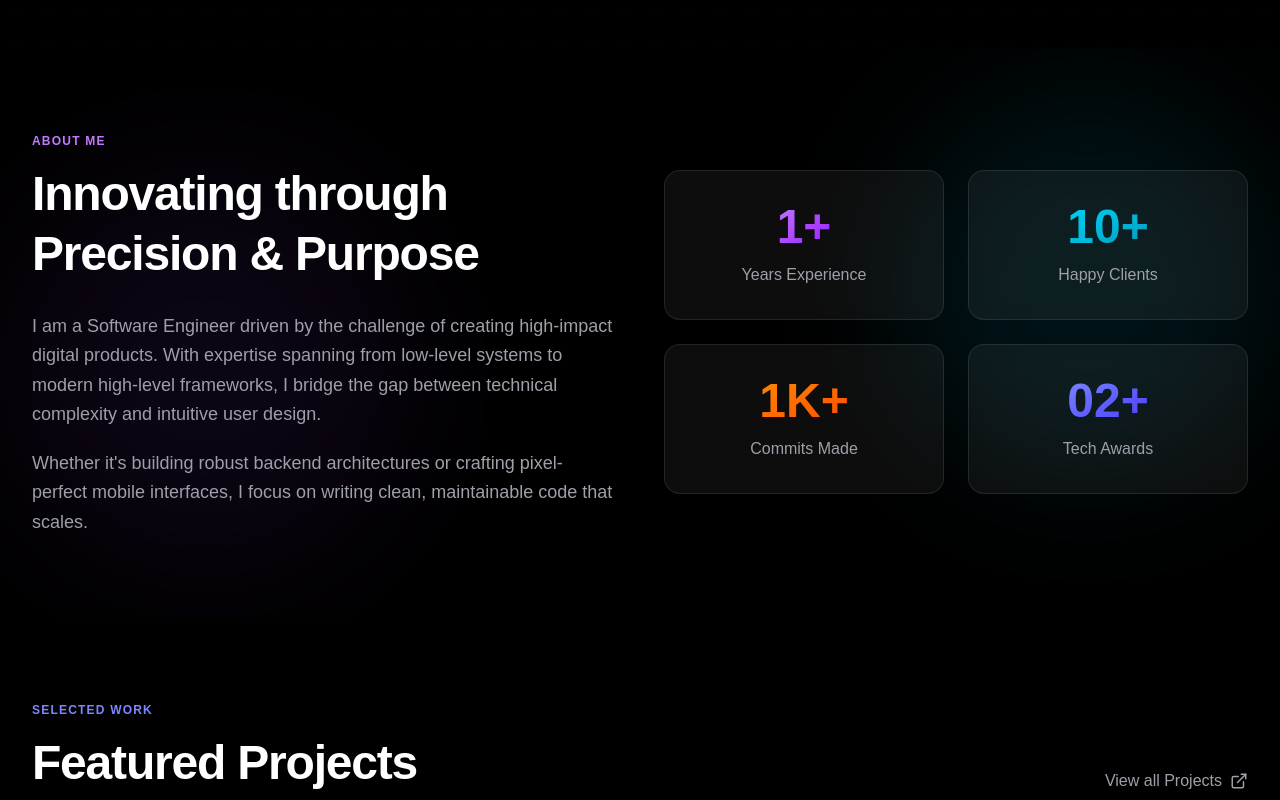
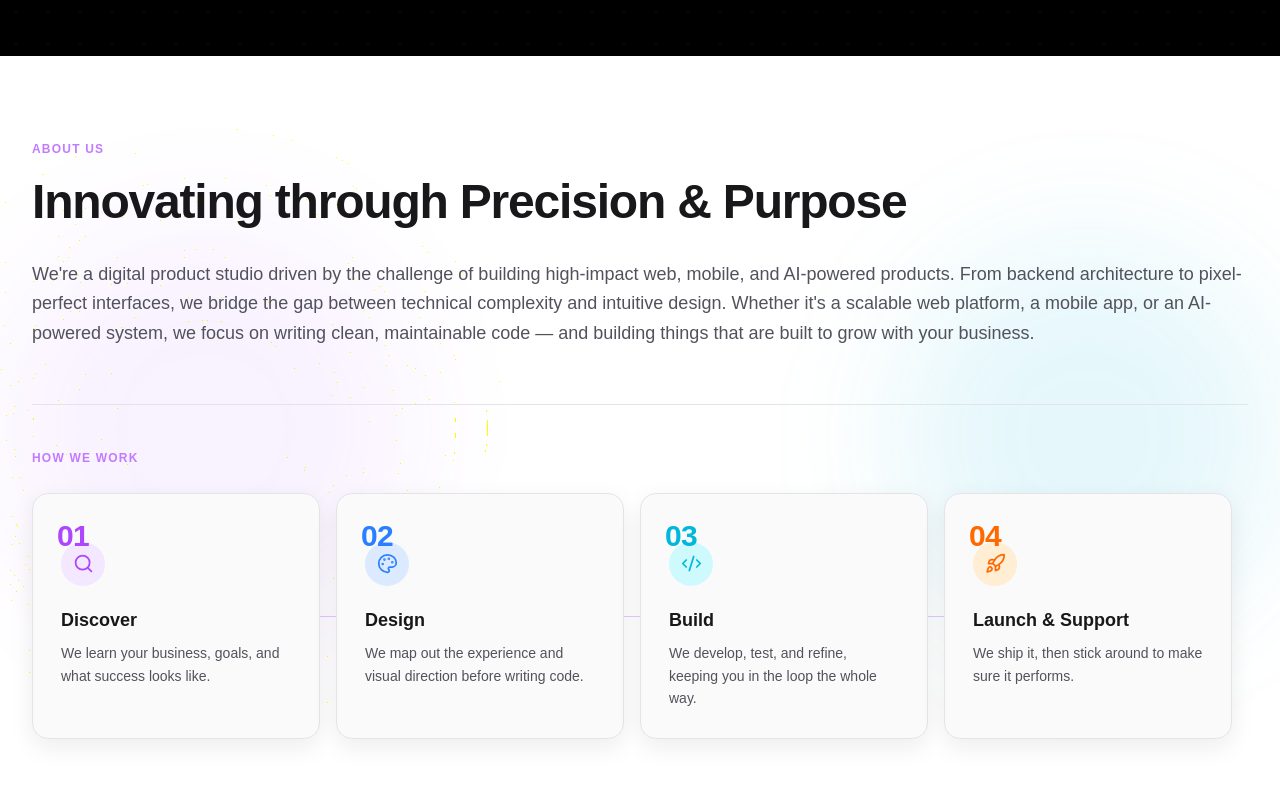
Before and after one commit to muhassannaeem/mu-hassan-naeem-portfolio, a Next.js app: page / in a window 1280 px wide. Shown: the part 1180-1980 px from the top of the page. Built offline with nearby package versions, Linux system fonts and the light colour scheme.

Commit message:
Refine about process cards

```diff
--- a/src/components/sections/About.tsx
+++ b/src/components/sections/About.tsx
@@ -2,6 +2,7 @@
 
 import React from 'react';
 import { motion, Variants } from 'framer-motion';
+import { Code2, Palette, Rocket, Search } from 'lucide-react';
 import Container from '@/components/ui/Container';
 import SectionHeading from '@/components/ui/SectionHeading';
 
@@ -25,95 +26,56 @@ const itemVariants: Variants = {
   },
 };
 
-const cardVariants: Variants = {
-  hidden: { opacity: 0, scale: 0.95, y: 20 },
-  visible: {
-    opacity: 1,
-    scale: 1,
-    y: 0,
-    transition: { duration: 0.5, ease: 'easeOut' },
-  },
-};
-
-interface StatCard {
-  value: string;
-  label: string;
-  gradientFrom: string;
-  gradientVia: string;
-  gradientTo: string;
-}
-
-const stats: StatCard[] = [
+const processSteps = [
   {
-    value: '1+',
-    label: 'Years Experience',
-    gradientFrom: 'from-purple-400',
-    gradientVia: 'via-purple-500',
-    gradientTo: 'to-purple-600',
+    number: '01',
+    icon: Search,
+    border: 'hover:border-purple-300',
+    numberColor: 'text-purple-500',
+    iconColor: 'bg-purple-100 text-purple-500',
+    title: 'Discover',
+    description: 'We learn your business, goals, and what success looks like.',
   },
   {
-    value: '10+',
-    label: 'Happy Clients',
-    gradientFrom: 'from-cyan-400',
-    gradientVia: 'via-cyan-500',
-    gradientTo: 'to-cyan-600',
+    number: '02',
+    icon: Palette,
+    border: 'hover:border-blue-300',
+    numberColor: 'text-blue-500',
+    iconColor: 'bg-blue-100 text-blue-500',
+    title: 'Design',
+    description: 'We map out the experience and visual direction before writing code.',
   },
   {
-    value: '1K+',
-    label: 'Commits Made',
-    gradientFrom: 'from-orange-400',
-    gradientVia: 'via-orange-500',
-    gradientTo: 'to-orange-600',
+    number: '03',
+    icon: Code2,
+    border: 'hover:border-cyan-300',
+    numberColor: 'text-cyan-500',
+    iconColor: 'bg-cyan-100 text-cyan-500',
+    title: 'Build',
+    description: 'We develop, test, and refine, keeping you in the loop the whole way.',
   },
   {
-    value: '02+',
-    label: 'Tech Awards',
-    gradientFrom: 'from-indigo-400',
-    gradientVia: 'via-indigo-500',
-    gradientTo: 'to-indigo-600',
+    number: '04',
+    icon: Rocket,
+    border: 'hover:border-orange-300',
+    numberColor: 'text-orange-500',
+    iconColor: 'bg-orange-100 text-orange-500',
+    title: 'Launch & Support',
+    description: 'We ship it, then stick around to make sure it performs.',
   },
 ];
-
-interface StatItemProps {
-  stat: StatCard;
-  index: number;
-}
-
-function StatItem({ stat, index }: StatItemProps) {
-  return (
-    <motion.div
-      variants={cardVariants}
-      transition={{ delay: index * 0.1 }}
-      whileHover={{ y: -8, boxShadow: '0 20px 40px rgba(0, 0, 0, 0.4)' }}
-      className="group relative bg-white/5 backdrop-blur-sm border border-white/10 rounded-2xl p-6 md:p-8 hover:border-white/20 transition-all duration-300 cursor-default"
-    >
-      {/* Hover glow effect */}
-      <div className="absolute inset-0 bg-gradient-to-br from-white/5 to-transparent opacity-0 group-hover:opacity-100 rounded-2xl transition-opacity duration-300" />
-
-      <div className="relative z-10 flex flex-col items-center text-center gap-3">
-        {/* Gradient Value */}
-        <div className={`bg-gradient-to-br ${stat.gradientFrom} ${stat.gradientVia} ${stat.gradientTo} bg-clip-text text-transparent`}>
-          <div className="text-4xl md:text-5xl font-bold">{stat.value}</div>
-        </div>
-
-        {/* Label */}
-        <p className="text-sm md:text-base text-zinc-400">{stat.label}</p>
-      </div>
-    </motion.div>
-  );
-}
 
 export default function About() {
   return (
     <section
       id="about"
-      className="relative w-full py-12 md:py-20 flex items-center justify-center overflow-hidden"
+      className="relative flex w-full items-center justify-center overflow-hidden bg-white py-12 text-zinc-900 md:py-20"
     >
       {/* Background gradient elements */}
-      <div className="absolute inset-0 z-0 pointer-events-none">
+      <div className="pointer-events-none absolute inset-0 z-0">
         {/* Top left glow */}
            <motion.div
-             className="absolute top-1/4 left-0 w-96 h-96 bg-purple-500/10 rounded-full blur-3xl"
+             className="absolute left-0 top-1/4 h-96 w-96 rounded-full bg-purple-500/10 blur-3xl"
              animate={{ x: [0, 14, 0], y: [0, -12, 0], scale: [1, 1.08, 1], opacity: [0.45, 0.75, 0.45] }}
              transition={{ duration: 11, repeat: Infinity, ease: 'easeInOut' }}
            />
@@ -124,43 +86,65 @@ export default function About() {
       {/* Main content */}
       <Container className="relative z-10">
         <motion.div
-          className="grid grid-cols-1 lg:grid-cols-2 gap-8 lg:gap-12 items-center"
+          className="grid grid-cols-1 items-center gap-8"
           variants={containerVariants}
           initial="hidden"
           whileInView="visible"
           viewport={{ once: true, margin: '-100px' }}
         >
-          {/* Left Column */}
-          <motion.div className="flex flex-col gap-6 order-2 lg:order-1">
+          <motion.div className="flex flex-col gap-6">
             <SectionHeading
-              label="About Me"
+              label="About Us"
               title="Innovating through Precision & Purpose"
               labelClassName="text-purple-400"
+              titleClassName="text-zinc-900"
             />
 
             <motion.div variants={itemVariants} className="space-y-5 pt-1">
-              <p className="text-base md:text-lg text-zinc-400 leading-relaxed">
-                I am a Software Engineer driven by the challenge of creating
-                high-impact digital products. With expertise spanning from low-level
-                systems to modern high-level frameworks, I bridge the gap between
-                technical complexity and intuitive user design.
-              </p>
-              <p className="text-base md:text-lg text-zinc-400 leading-relaxed">
-                Whether it&apos;s building robust backend architectures or crafting
-                pixel-perfect mobile interfaces, I focus on writing clean,
-                maintainable code that scales.
+              <p className="text-base leading-relaxed text-zinc-600 md:text-lg">
+                We&apos;re a digital product studio driven by the challenge of building
+                high-impact web, mobile, and AI-powered products. From backend
+                architecture to pixel-perfect interfaces, we bridge the gap between
+                technical complexity and intuitive design. Whether it&apos;s a scalable
+                web platform, a mobile app, or an AI-powered system, we focus on
+                writing clean, maintainable code — and building things that are built
+                to grow with your business.
               </p>
             </motion.div>
-          </motion.div>
 
-          {/* Right Column - Stats Grid */}
-          <motion.div
-            className="grid grid-cols-2 gap-4 md:gap-6 order-1 lg:order-2"
-            variants={containerVariants}
-          >
-            {stats.map((stat, index) => (
-              <StatItem key={index} stat={stat} index={index} />
-            ))}
+            <div className="mt-6 border-t border-zinc-200 pt-8 md:mt-8 md:pt-10">
+              <div className="mb-6">
+                <span className="text-xs font-bold uppercase tracking-widest text-purple-400">
+                  How We Work
+                </span>
+              </div>
+
+              <ol className="flex flex-col gap-4 lg:flex-row lg:gap-0">
+                {processSteps.map((step, index) => (
+                  <li
+                    key={step.number}
+                    className={`relative flex-1 ${
+                      index < processSteps.length - 1
+                        ? 'after:absolute after:left-5 after:top-full after:h-4 after:w-px after:bg-purple-500/30 lg:after:left-1/2 lg:after:top-1/2 lg:after:h-px lg:after:w-full'
+                        : ''
+                    }`}
+                  >
+                    <div className={`group relative z-10 h-full rounded-2xl border border-zinc-200 bg-zinc-50 p-6 pt-12 shadow-[0_8px_24px_rgba(24,24,27,0.08)] transition-all duration-300 hover:-translate-y-1 ${step.border} hover:shadow-[0_16px_32px_rgba(24,24,27,0.14)] md:p-7 md:pt-12 lg:mr-4`}>
+                      <span className={`absolute left-5 top-5 text-2xl font-extrabold tracking-tight ${step.numberColor} md:left-6 md:top-6 md:text-3xl`}>
+                        {step.number}
+                      </span>
+                      <div className={`mb-5 flex h-11 w-11 items-center justify-center rounded-full ${step.iconColor}`}>
+                        <step.icon size={21} strokeWidth={2} aria-hidden="true" />
+                      </div>
+                      <h3 className="text-lg font-semibold text-zinc-900">{step.title}</h3>
+                      <p className="mt-2 text-sm leading-relaxed text-zinc-600">
+                        {step.description}
+                      </p>
+                    </div>
+                  </li>
+                ))}
+              </ol>
+            </div>
           </motion.div>
         </motion.div>
       </Container>
--- a/src/components/sections/CounterStats.tsx
+++ b/src/components/sections/CounterStats.tsx
@@ -135,9 +135,8 @@ export default function CounterStats() {
           variants={containerVariants}
           className="flex flex-col gap-8"
         >
-          <motion.div variants={cardVariants} className="flex items-center gap-4">
+          <motion.div variants={cardVariants}>
             <span className="text-xs font-bold uppercase tracking-widest text-cyan-400">Our Impact</span>
-            <span className="h-px flex-1 bg-gradient-to-r from-cyan-500/50 to-transparent" />
           </motion.div>
 
           <div className="grid grid-cols-1 gap-4 sm:grid-cols-2 md:gap-6 lg:grid-cols-4">
```
